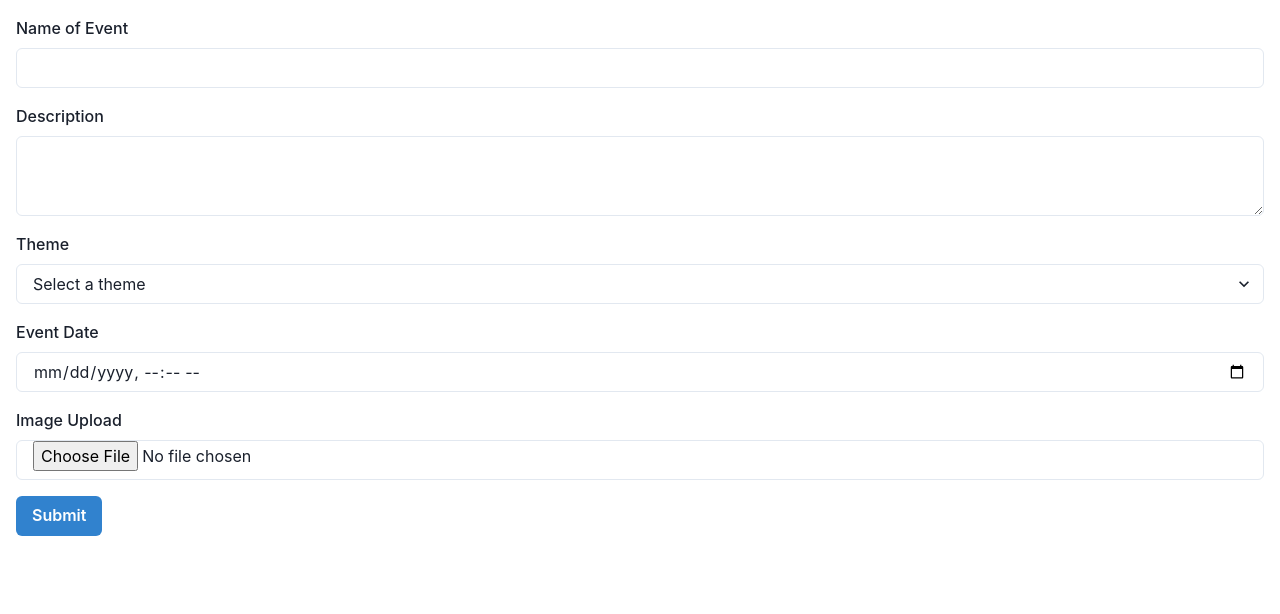
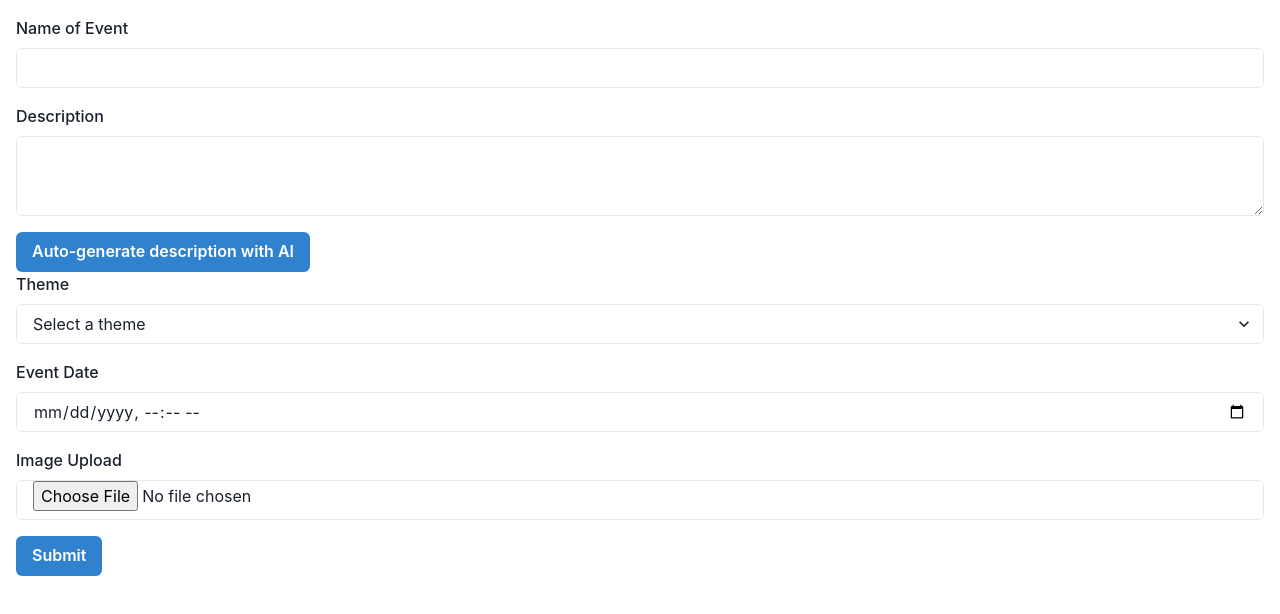
Before and after one commit to Sandeep228/Eventify, a React (Create React App) app: page /form in a window 1280 px wide. Shown: the top 614 px of the page. Built offline with nearby package versions, Linux system fonts and the light colour scheme.

Commit message:
added AI

```diff
--- a/package.json
+++ b/package.json
@@ -16,7 +16,7 @@
     "cloudinary-react": "^1.8.1",
     "dotenv": "^16.0.3",
     "framer-motion": "^10.11.6",
-    "openai": "^3.2.1",
+    "openai": "^3.3.0",
     "react": "^18.2.0",
     "react-dom": "^18.2.0",
     "react-icons": "^4.10.1",
--- a/src/components/Form.js
+++ b/src/components/Form.js
@@ -13,6 +13,12 @@ import {
 } from "@chakra-ui/react";
 import { v4 as uuidv4 } from "uuid";
 import { CloudinaryContext, Image } from "cloudinary-react";
+import { Configuration, OpenAIApi } from 'openai';
+
+const configuration = new Configuration({
+  apiKey: "YOUR-API_KEY",
+});
+const openai = new OpenAIApi(configuration);
 
 const themes = [
   { value: "theme1", label: "Theme 1" },
@@ -60,6 +66,26 @@ function Form() {
   //       handleInputChange('image', imageUrl);
   //     }
   //   };
+  const [isGenerating, setIsGenerating] = useState(false);
+  const generateDescriptionWithAI = async () => {
+    setIsGenerating(true);
+    try {
+      const prompt= `Generate a description for an event named ${formData.eventName}`
+      // const response = await openai.createChatCompletion({
+      //   model: "gpt-3.5-turbo",
+      //   messages: [{ role: "user", content: prompt }],
+      //   max_tokens: 100, // Adjust as needed
+      // });
+      //const description = response.choices[0].text;
+      const description = "dummy ses"
+      handleInputChange('description', description);
+    } catch (error) {
+      console.error('Error generating description:', error);
+    }
+    finally {
+      setIsGenerating(false);
+    }
+  };
   const handleImageChange = async (event) => {
     const file = event.target.files[0];
     if (file) {
@@ -88,6 +114,7 @@ function Form() {
   };
   const handleSubmit = (event) => {
     event.preventDefault();
+    console.log(formData)
   };
   const handleDateTimeChange = (e) => {
     const inputDate = e.target.value;
@@ -113,6 +140,14 @@ function Form() {
               onChange={(e) => handleInputChange("description", e.target.value)}
             />
           </FormControl>
+          <Button
+            type="button"
+            onClick={generateDescriptionWithAI}
+            colorScheme="blue"
+            disabled={isGenerating}
+          >
+            {isGenerating ? 'Generating...' : 'Auto-generate description with AI'}
+          </Button>
           <FormControl mb={4}>
             <FormLabel>Theme</FormLabel>
             <Select
```
Also changed, not shown: 1 other file (tests, documents, lock files or other folders).
